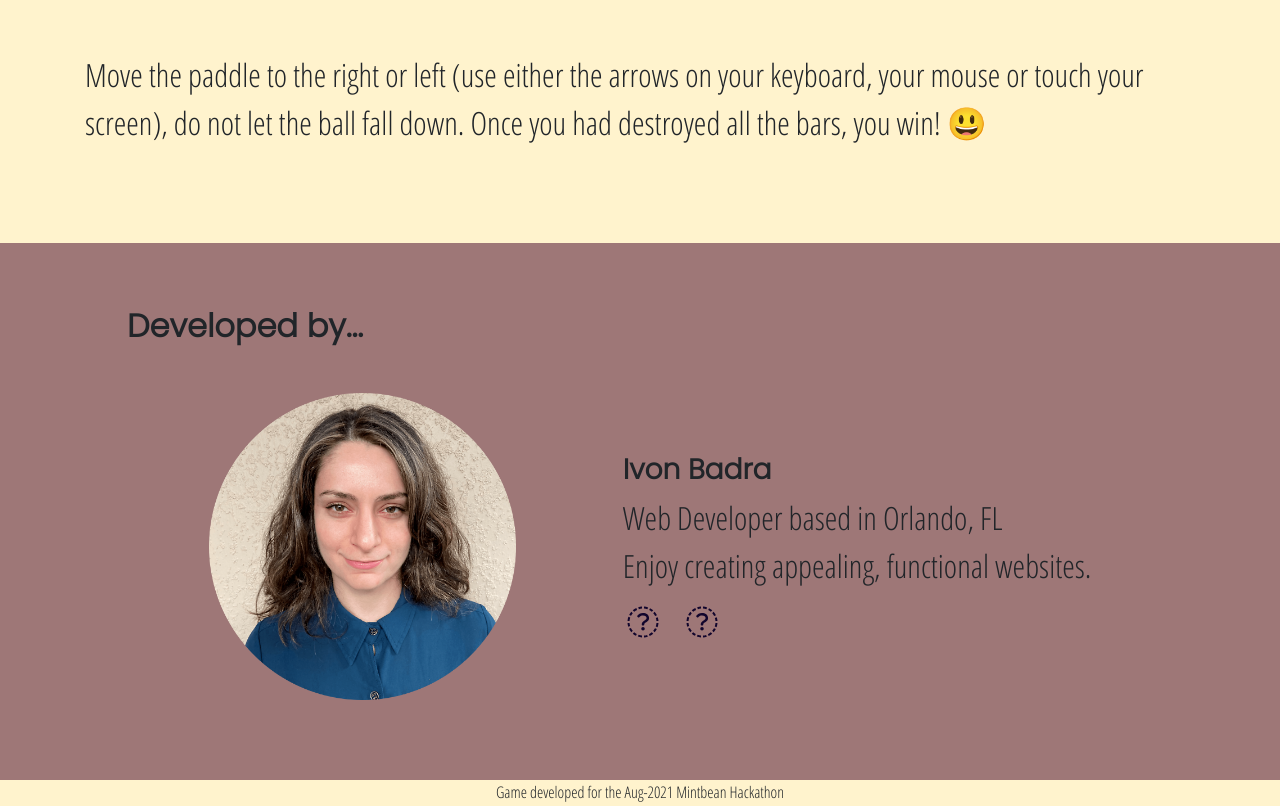
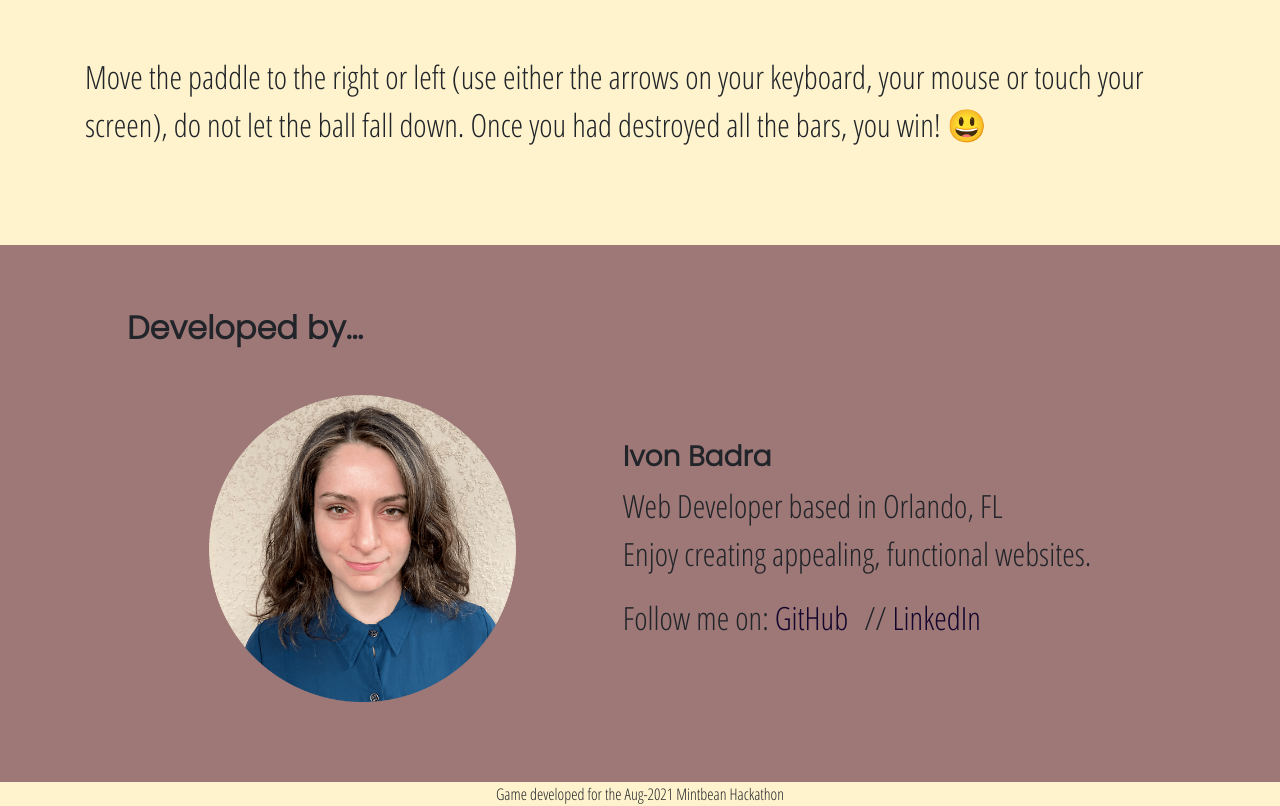
Before and after one commit to ibadra/ball-game, a website: page index.html in a window 1280 px wide. Shown: the part 760-1566 px from the top of the page. Drawn offline with nearby package versions, Linux system fonts and the light colour scheme; a web font is replaced by a local one.

Commit message:
Version 1.9.3

```diff
--- a/index.html
+++ b/index.html
@@ -74,7 +74,14 @@
             Web Developer based in Orlando, FL<br />Enjoy creating appealing,
             functional websites.
           </p>
-          <a href="https://github.com/ibadra" role="button" target="_blank"
+          <p>Follow me on: <a href="https://github.com/ibadra" role="button" target="_blank"
+            >   GitHub</i
+          ></a>//
+           <a href="https://www.linkedin.com/in/ibadra/" role="button" target="_blank"
+            > LinkedIn</i
+          ></a></p>
+
+          <!-- <a href="https://github.com/ibadra" role="button" target="_blank"
             ><i class="fa fa-github fa-2x"></i
           ></a>
           <a
@@ -82,7 +89,7 @@
             role="button"
             target="_blank"
             ><i class="fa fa-linkedin fa-2x"></i
-          ></a>
+          ></a> -->
         </div>
       </div>
     </section>
--- a/styles.css
+++ b/styles.css
@@ -58,6 +58,7 @@ audio {
 a {
   color: #11052c;
   margin-right: 1rem;
+  font-size: 2rem;
 }
 
 a:hover {
```
